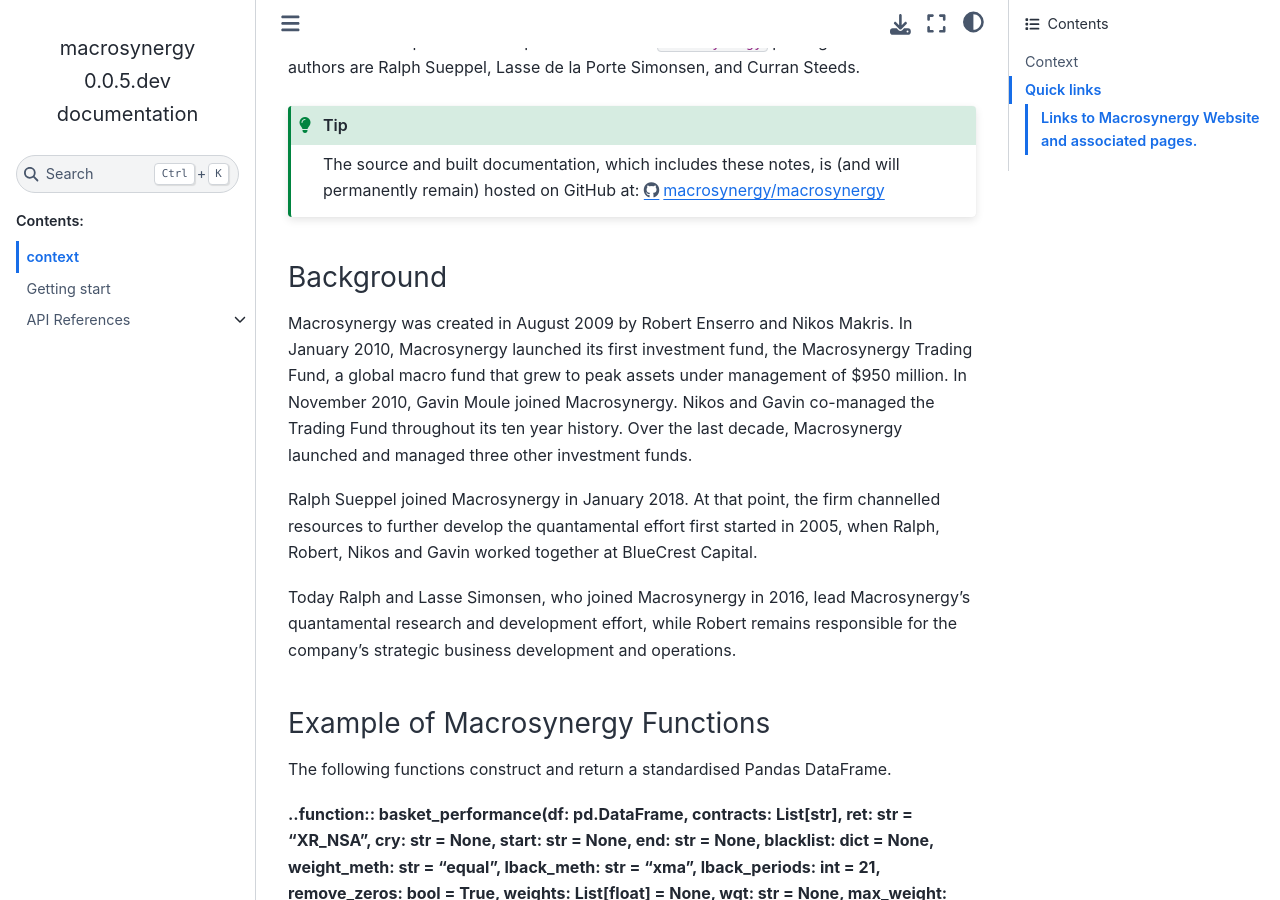
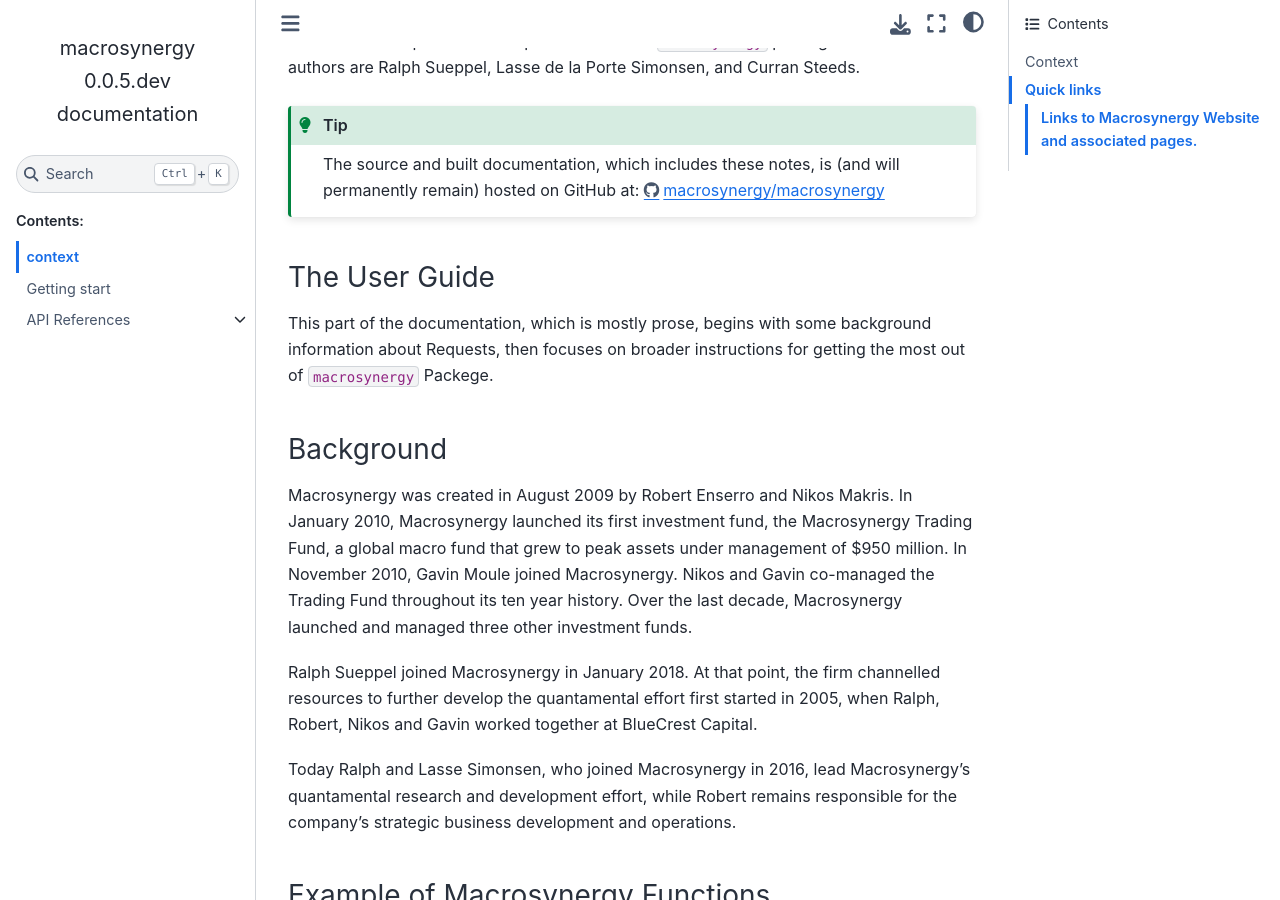
Before and after one commit to macrosynergy/macrosynergy, a Sphinx documentation site: the page built from docs/source/man/context.rst, in a window 1280 px wide and 900 px high, scrolled down 803 px. Built offline with Sphinx 7.4.7 and the Sphinx Book theme 1.1.4, drawn with Linux system fonts in a browser that asks for light colours.

Commit message:
More modifications.

```diff
--- a/docs/source/man/context.rst
+++ b/docs/source/man/context.rst
@@ -1,4 +1,3 @@
-
 ===========================================================
 Welcome to Macrosynergy Quant Research Documentation!
 ===========================================================
@@ -45,8 +44,14 @@
    is (and will permanently remain) hosted on GitHub at:
    https://github.com/macrosynergy/macrosynergy
 
+The User Guide
+---------------
+
+This part of the documentation, which is mostly prose, begins with some background information about Requests,
+then focuses on broader instructions for getting the most out of ``macrosynergy`` Packege.
+
 Background
-----------
+-----------
 
 Macrosynergy was created in August 2009 by Robert Enserro and Nikos Makris.
 In January 2010, Macrosynergy launched its first investment fund, the Macrosynergy Trading Fund, a global macro fund that grew to peak assets under management of $950 million.
@@ -76,7 +81,6 @@
     """ Historic Volatility
     Estimate historic annualized standard deviations of asset returns.
     """
-
 
 An example of the code in use (Python console notation):
 
```
